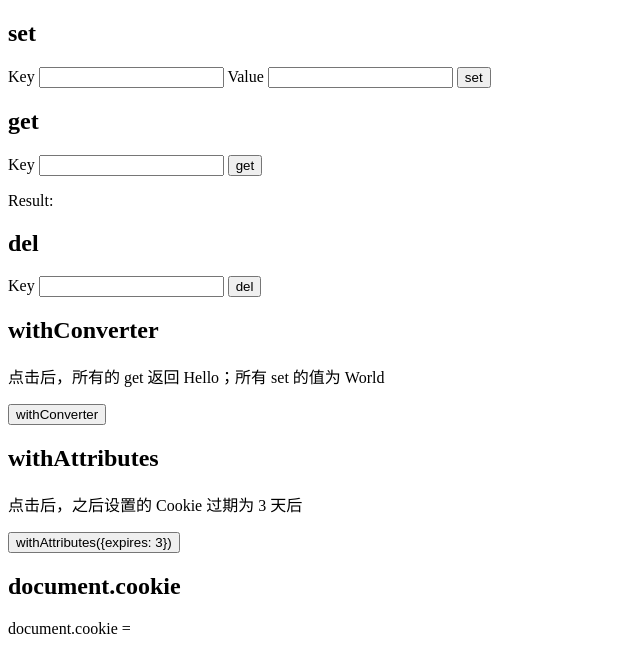
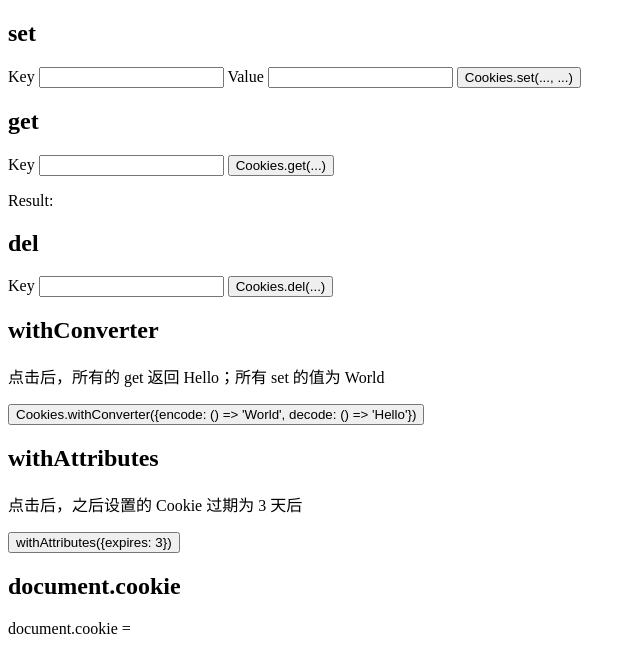
Before and after one commit to haixiangyan/my-js-cookie, a website built with webpack: page public/index.html in a window 1280 px wide. Shown: the whole page, without its empty margins (0-640 px from the left). Built offline with nearby package versions, Linux system fonts and the light colour scheme.

Commit message:
feat: 更新按钮文本

```diff
--- a/public/index.html
+++ b/public/index.html
@@ -18,7 +18,7 @@
       <input id="setValue" type="text">
     </label>
 
-    <button type="submit" id="setCookie">set</button>
+    <button type="submit" id="setCookie">Cookies.set(..., ...)</button>
   </form>
 </div>
 
@@ -30,7 +30,7 @@
       <input id="getKey" type="text">
     </label>
 
-    <button type="submit" id="getCookie">get</button>
+    <button type="submit" id="getCookie">Cookies.get(...)</button>
   </form>
 
   <p>
@@ -47,14 +47,14 @@
       <input id="delKey" type="text">
     </label>
 
-    <button type="submit" id="delCookie">del</button>
+    <button type="submit" id="delCookie">Cookies.del(...)</button>
   </form>
 </div>
 
 <div>
   <h2>withConverter</h2>
   <p>点击后，所有的 get 返回 Hello；所有 set 的值为 World</p>
-  <button type="button" id="withConverter">withConverter</button>
+  <button type="button" id="withConverter">Cookies.withConverter({encode: () => 'World', decode: () => 'Hello'})</button>
 </div>
 
 <div>
```
